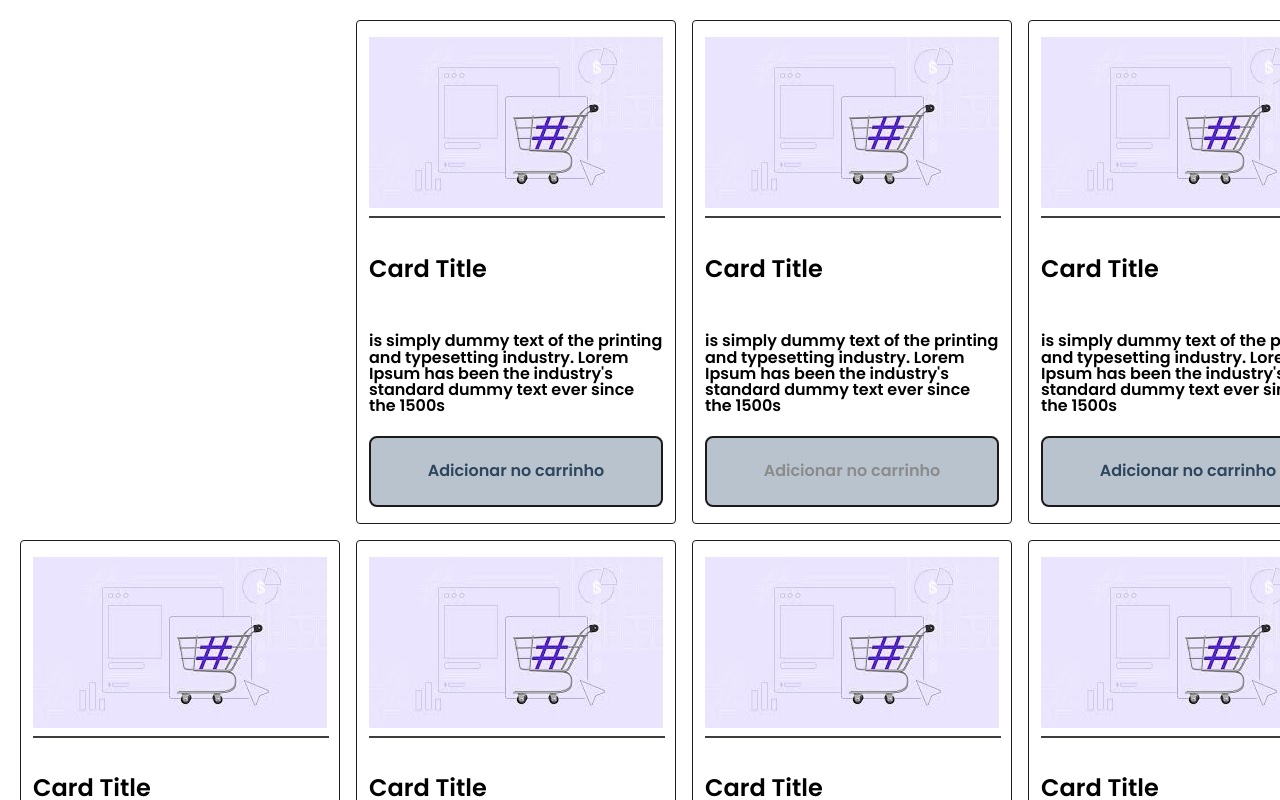
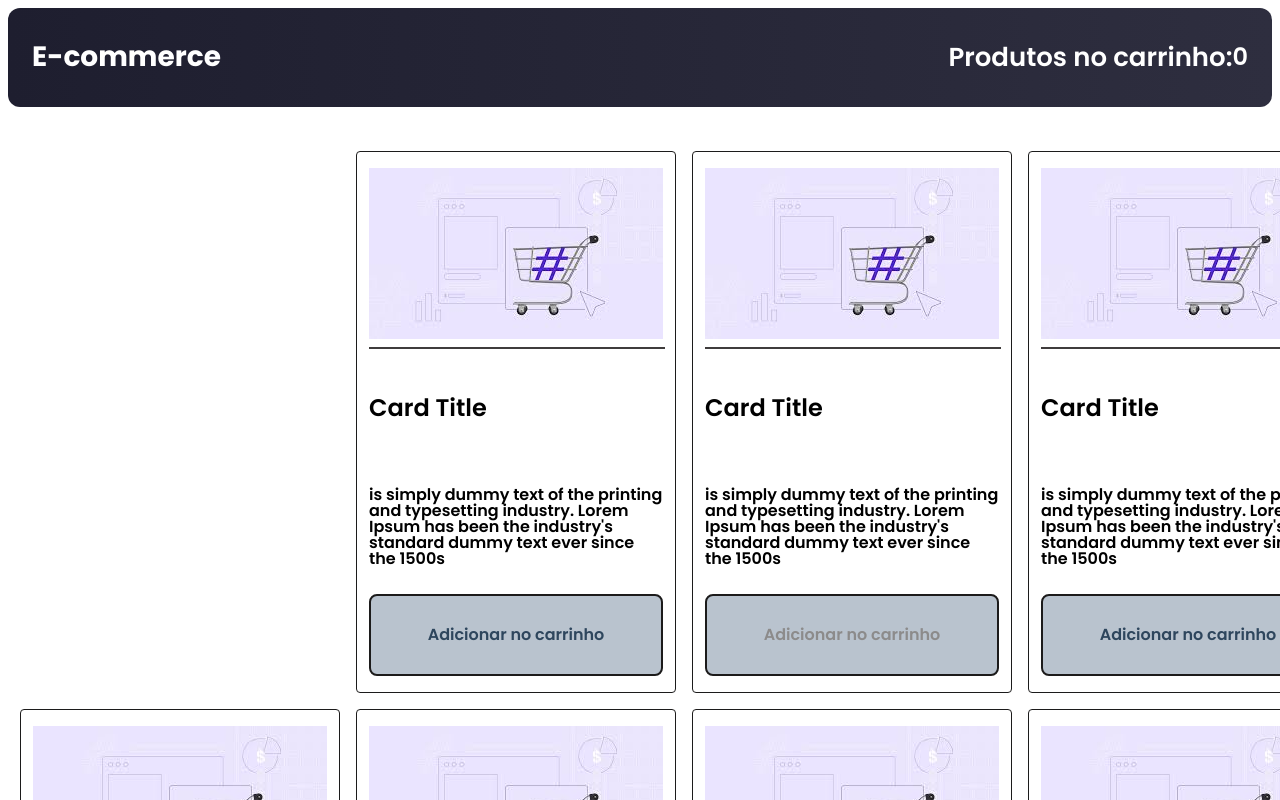
Before and after one commit to PedroHRFerreira/controle-de-estado, a Nuxt app: page / in a window 1280 px wide. Shown: the top 800 px of the page. Built offline with nearby package versions, Linux system fonts and the light colour scheme.

Commit message:
feat: :sparkles: header adicionado

```diff
--- a/components/organisms/sales/Index.vue
+++ b/components/organisms/sales/Index.vue
@@ -79,11 +79,20 @@ export default defineComponent({
 </script>
 
 <template>
-  <article class="sales">
-    <MoleculesCard
-      :cards="cards"
-      @on-click="() => console.log('Card clicked')"
-    />
+  <article class="ecommerce">
+    <header class="ecommerce__header">
+      <div class="ecommerce__header-content">
+        <AtomsText size="extra-large" text="E-commerce" />
+        <div class="ecommerce__header-actions">
+          <AtomsText size="large" text="Produtos no carrinho:" />
+          <AtomsText size="medium" :text="count || 0" />
+        </div>
+      </div>
+    </header>
+
+    <section class="ecommerce__sales">
+      <MoleculesCard :cards="cards" />
+    </section>
   </article>
 </template>
 
--- a/components/organisms/sales/styles.module.scss
+++ b/components/organisms/sales/styles.module.scss
@@ -1,7 +1,35 @@
-.sales {
-  padding: 12px;
-  display: grid;
-  gap: 16px;
-  grid-template-columns: repeat(4, 1fr);
-  align-items: stretch;
+.ecommerce {
+  display: flex;
+  flex-direction: column;
+  width: 100%;
+  gap: 32px;
+
+  &__header {
+    padding: 12px 24px;
+    background: linear-gradient(90deg, #1e1e2f, #2e2e3f);
+    border-radius: 12px;
+    color: #fff;
+
+    &-content {
+      display: flex;
+      justify-content: space-between;
+      align-items: center;
+      flex-wrap: wrap;
+      gap: 16px;
+    }
+
+    &-actions {
+      display: flex;
+      justify-content: center;
+      align-items: center;
+    }
+  }
+
+  &__sales {
+    padding: 12px;
+    display: grid;
+    gap: 16px;
+    grid-template-columns: repeat(4, 1fr);
+    align-items: stretch;
+  }
 }
```
